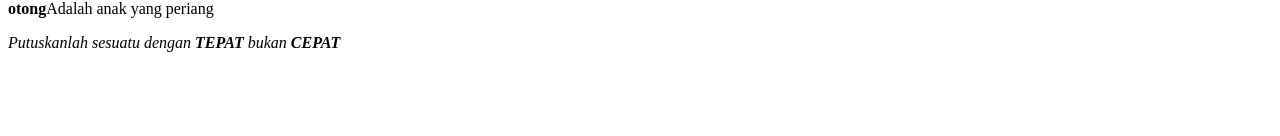
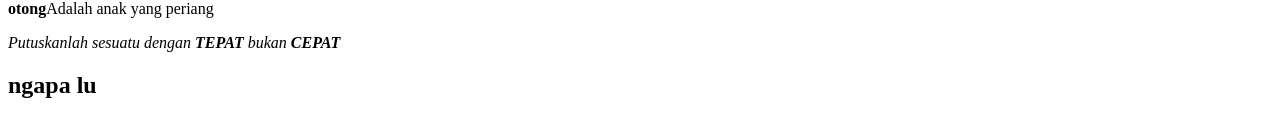
Before and after one commit to adzri275/Percobaan, a plain HTML site: page index.html in a window 1280 px wide. Shown: the part 218-354 px from the top of the page. Drawn offline with Linux system fonts and the light colour scheme.

Commit message:
nambahin h2

```diff
--- a/index.html
+++ b/index.html
@@ -15,5 +15,6 @@
   <hr/>
   <p><b>otong</b>Adalah anak yang periang</p>
   <p><i>Putuskanlah sesuatu dengan <b>TEPAT</b> bukan <b>CEPAT</b></i></p>
+  <h2>ngapa lu</h2>
 </body>
 </html>
```
